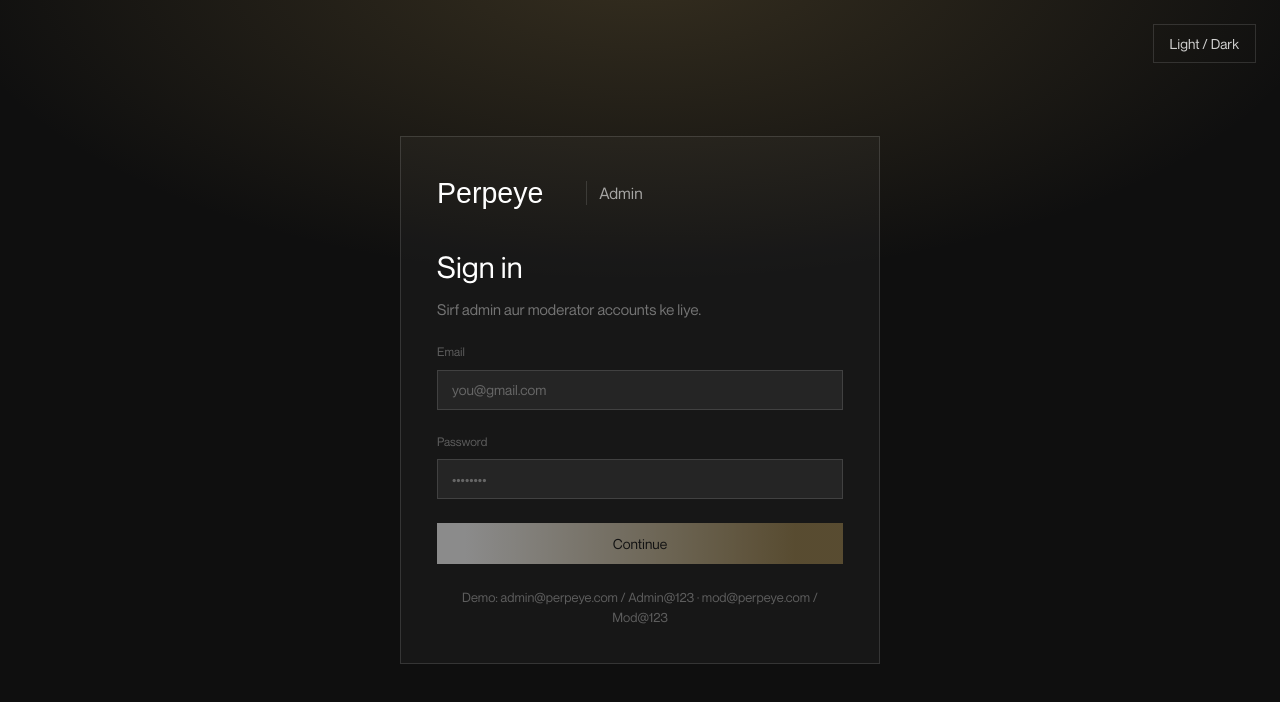
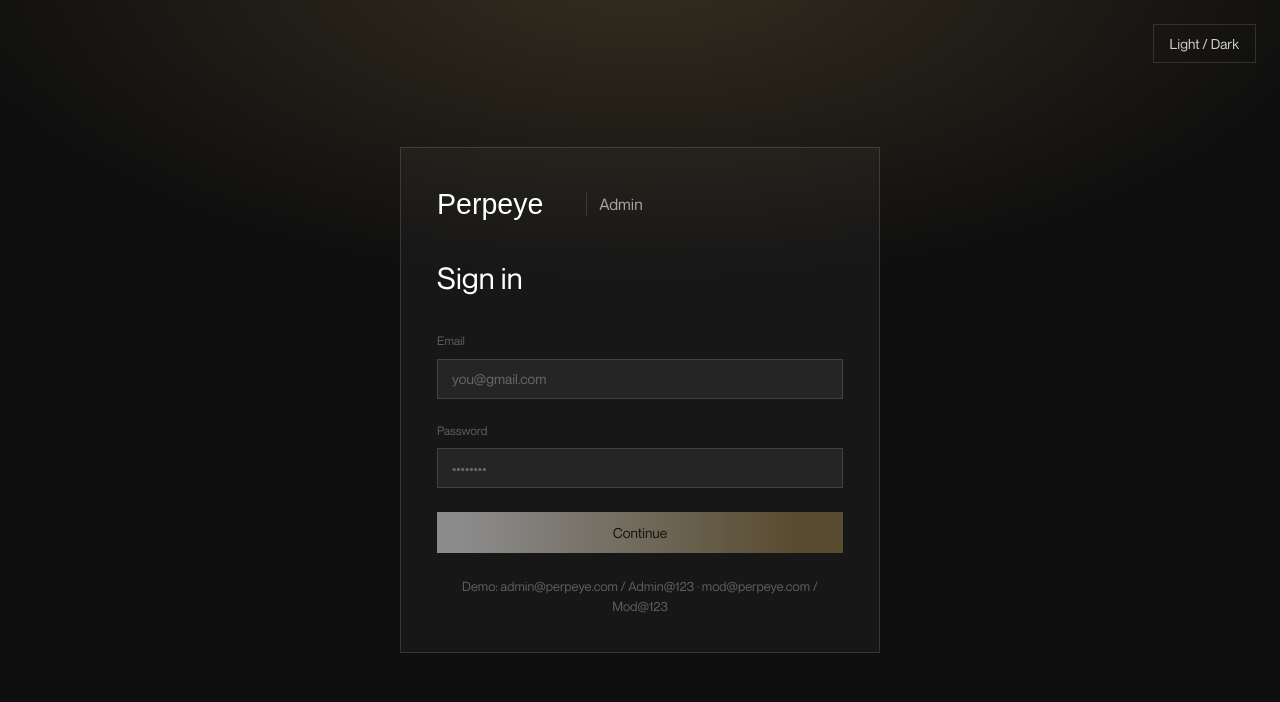
Before and after one commit to Asad45AsRa/Perpetual-Prop-Firm, a Next.js app: page /admin in a window 1280 px wide. Shown: the top 702 px of the page. Built offline with nearby package versions, Linux system fonts and the light colour scheme.

Commit message:
adminstration

```diff
--- a/src/components/admin/Adminauth.tsx
+++ b/src/components/admin/Adminauth.tsx
@@ -221,7 +221,7 @@ export function AdminAuth() {
                     <form onSubmit={submitCredentials} noValidate className="flex flex-col gap-6">
                         <div>
                             <h1 className="text-[30px] text-white">Sign in</h1>
-                            <p className="mt-2 text-[15px] text-white/40">Sirf admin aur moderator accounts ke liye.</p>
+                            <p className="mt-2 text-[15px] text-white/40"></p>
                         </div>
                         <TextField
                             id="admin-email"
```
